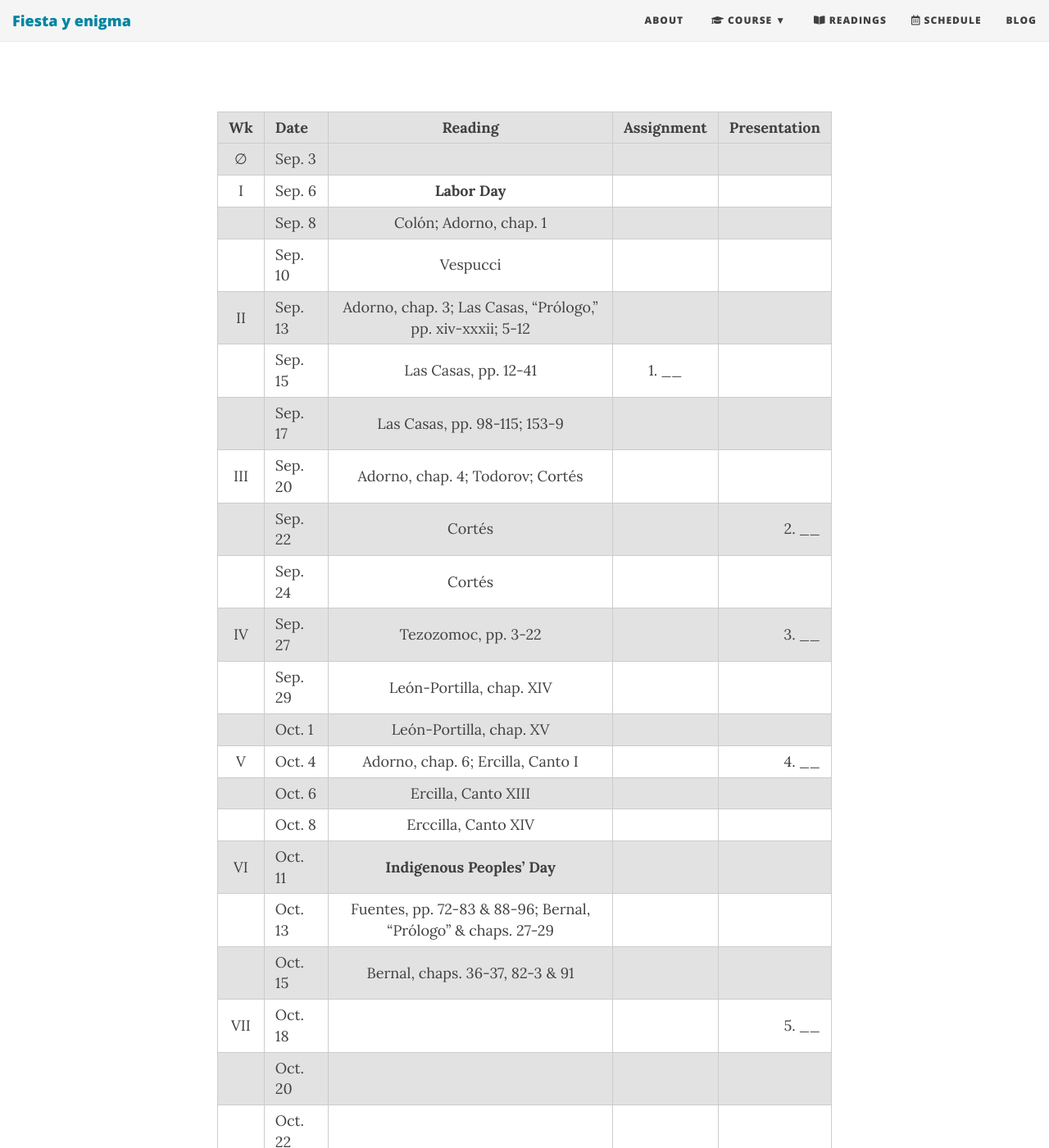
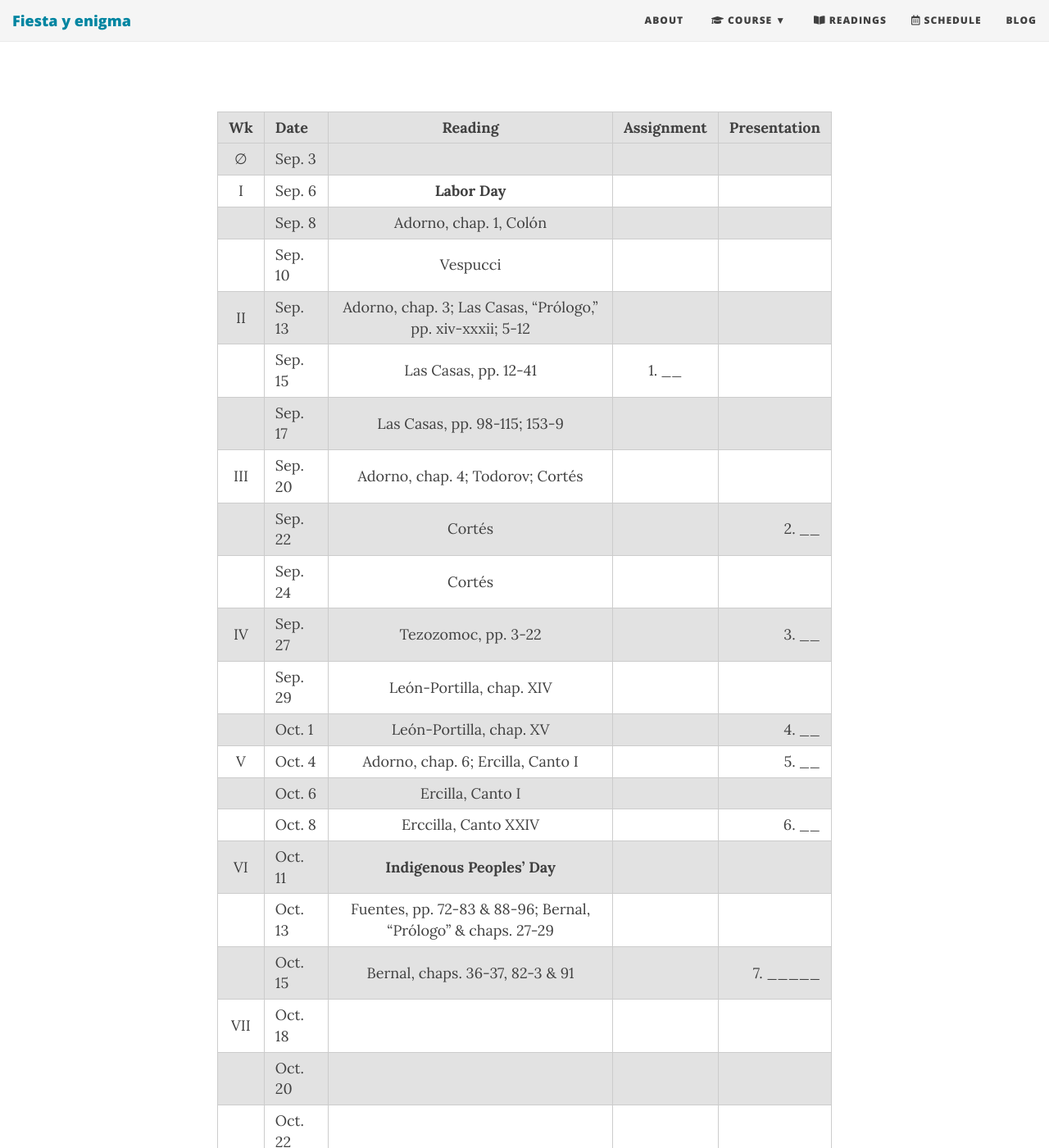
Before and after one commit to Hipomenes/ls452, a Jekyll site: the page built from calendar.md, in a window 1280 px wide and 1400 px high, scrolled down 253 px. Shown: the whole window at 82% size. Built offline with Jekyll 4.4.1, drawn with Linux system fonts in a browser that asks for light colours; nearby versions of some CDN libraries.

Commit message:
Update calendar.md

```diff
--- a/calendar.md
+++ b/calendar.md
@@ -10,7 +10,7 @@ subtitle: Spring 2021
 |:------:|:------|:--------:|:------:|----:|
 | ∅   | Sep. 3   |
 |  I  | Sep. 6   | **Labor Day** |
-|     | Sep. 8   | Colón; Adorno, chap. 1
+|     | Sep. 8   | Adorno, chap. 1, Colón
 |     | Sep. 10  | Vespucci
 |  II | Sep. 13  | Adorno, chap. 3; Las Casas, "Prólogo," pp. xiv-xxxii; 5-12 | |
 |     | Sep. 15  | Las Casas, pp. 12-41 | 1. ____
@@ -20,26 +20,26 @@ subtitle: Spring 2021
 |     | Sep. 24  | Cortés
 | IV  | Sep. 27  | Tezozomoc, pp. 3-22  | | 3. ____
 |     | Sep. 29  | León-Portilla, chap. XIV |
-|     | Oct. 1   | León-Portilla, chap. XV
-| V   | Oct. 4   | Adorno, chap. 6; Ercilla, Canto I | | 4. ____
-|     | Oct. 6   | Ercilla, Canto XIII
-|     | Oct. 8   | Erccilla, Canto XIV
+|     | Oct. 1   | León-Portilla, chap. XV | | 4. ____
+| V   | Oct. 4   | Adorno, chap. 6; Ercilla, Canto I | | 5. ____
+|     | Oct. 6   | Ercilla, Canto I
+|     | Oct. 8   | Erccilla, Canto XXIV | | 6. ____
 | VI  | Oct. 11  | **Indigenous Peoples' Day**
 |     | Oct. 13  | Fuentes, pp. 72-83 & 88-96; Bernal, "Prólogo" & chaps. 27-29
-|     | Oct. 15  | Bernal, chaps. 36-37, 82-3 & 91
-| VII | Oct. 18  |    | | 5. ____
+|     | Oct. 15  | Bernal, chaps. 36-37, 82-3 & 91 | | 7. _____
+| VII | Oct. 18  |    | |
 |     | Oct. 20  |
 |     | Oct. 22  |
-| VIII| Oct. 25  |    | | 6. ____
+| VIII| Oct. 25  |    | |
 |     | Oct. 27  |
 |     | Oct. 29  |
-| IX  | Nov. 1   |    | | 7. ____
+| IX  | Nov. 1   |    | |
 |     | Nov. 3   |
 |     | Nov. 5   |
-| X   | Nov. 8   |    | | 8. ____
+| X   | Nov. 8   |    | |
 |     | Nov. 10  |
 |     | Nov. 12  |
-| XI  | Nov. 15  |    | | 9. ____
+| XI  | Nov. 15  |    | |
 |     | Nov. 17  |
 |     | Nov. 19  |
 | XII | Nov. 22  | *Remote Class*   | | 10. ____
```
